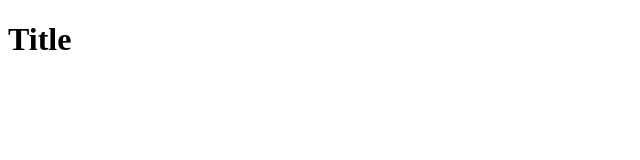
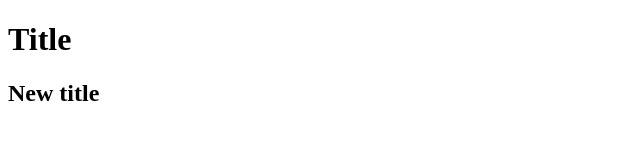
Before and after one commit to DenisGlazman/NEW-PROJECT, a plain HTML site: page index.html in a window 1280 px wide. Shown: the whole page, without its empty margins (0-640 px from the left). Drawn offline with Linux system fonts and the light colour scheme.

Commit message:
h2 added

```diff
--- a/index.html
+++ b/index.html
@@ -7,6 +7,7 @@
 </head>
 <body>
     <h1>Title</h1>
+    <h2>New title</h2>
 
 </body>
 </html>
```
